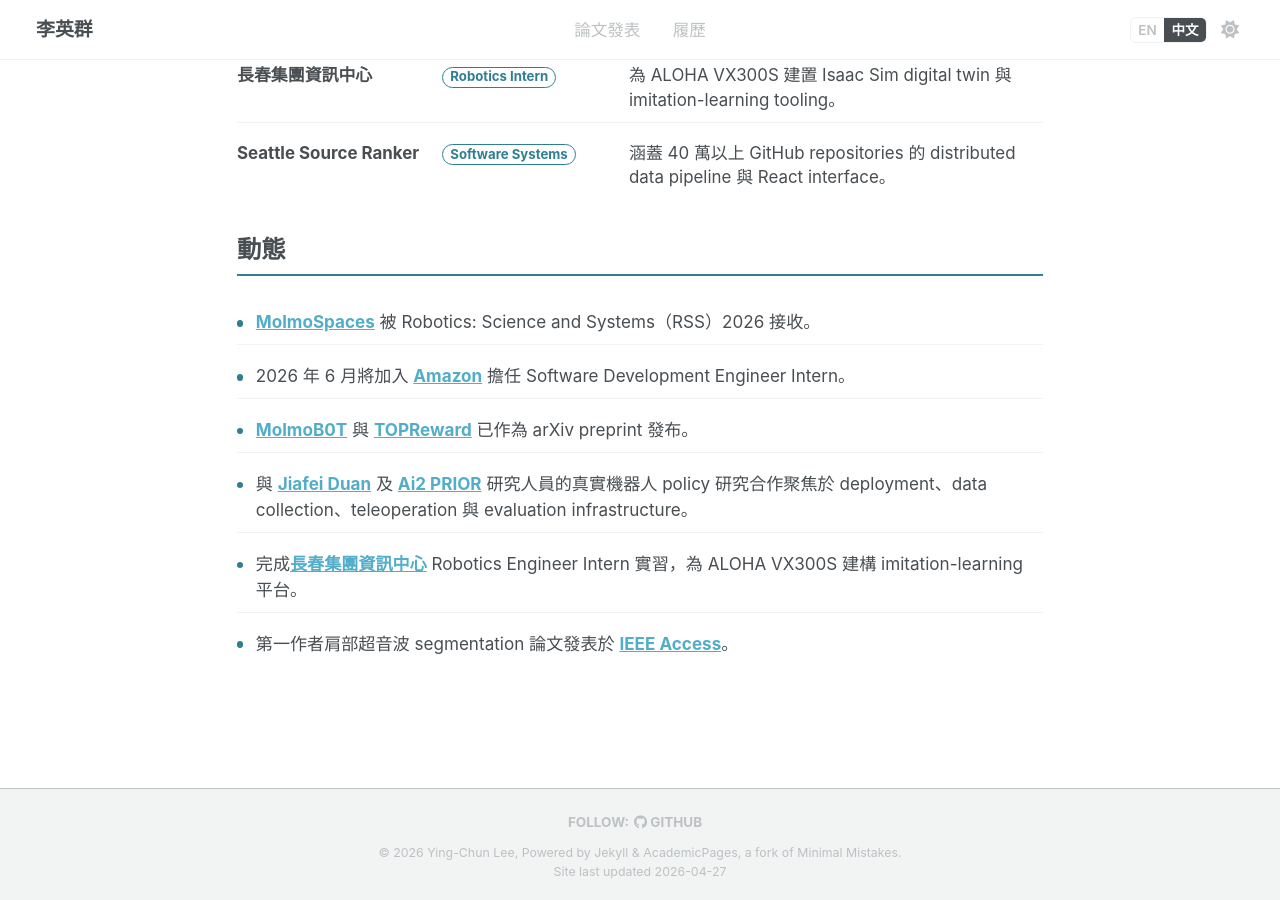
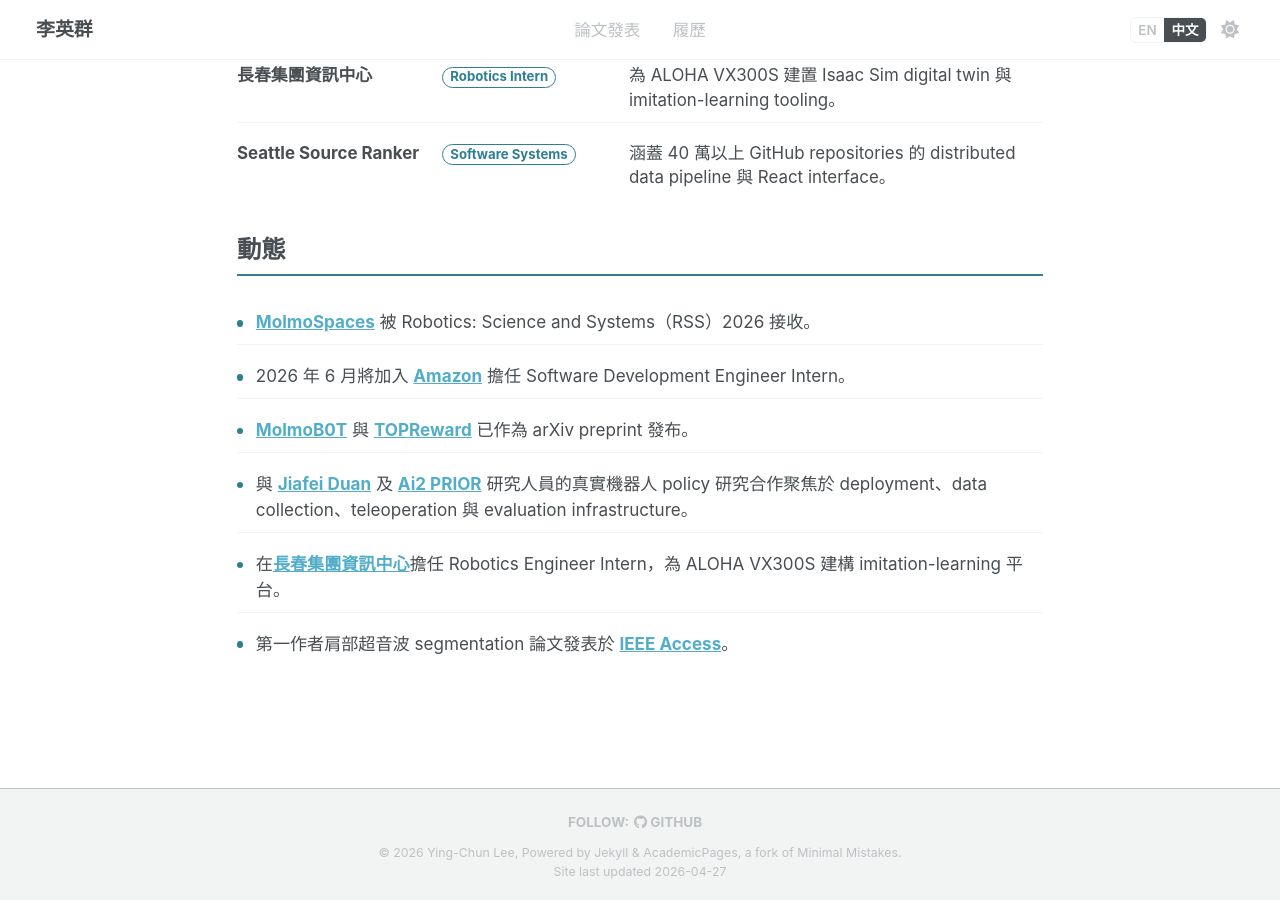
Before and after one commit to thomas0829/thomas0829.github.io, a Jekyll site: the page built from _pages/zh/about.md, in a window 1280 px wide and 900 px high, scrolled down 931 px. Built offline with Jekyll 4.4.1, drawn with Linux system fonts in a browser that asks for light colours; a script that is not in the unit is left out.

Commit message:
Fix Chinese internship update wording

```diff
--- a/_pages/zh/about.md
+++ b/_pages/zh/about.md
@@ -85,7 +85,7 @@
     <span class="news-content">與 <a href="https://duanjiafei.com/"><strong>Jiafei Duan</strong></a> 及 <a href="https://prior.allenai.org/"><strong>Ai2 PRIOR</strong></a> 研究人員的真實機器人 policy 研究合作聚焦於 deployment、data collection、teleoperation 與 evaluation infrastructure。</span>
   </li>
   <li>
-    <span class="news-content">完成<a href="https://www.ccp.com.tw/"><strong>長春集團資訊中心</strong></a> Robotics Engineer Intern 實習，為 ALOHA VX300S 建構 imitation-learning 平台。</span>
+    <span class="news-content">在<a href="https://www.ccp.com.tw/"><strong>長春集團資訊中心</strong></a>擔任 Robotics Engineer Intern，為 ALOHA VX300S 建構 imitation-learning 平台。</span>
   </li>
   <li>
     <span class="news-content">第一作者肩部超音波 segmentation 論文發表於 <a href="https://doi.org/10.1109/ACCESS.2024.3432691"><strong>IEEE Access</strong></a>。</span>
```
